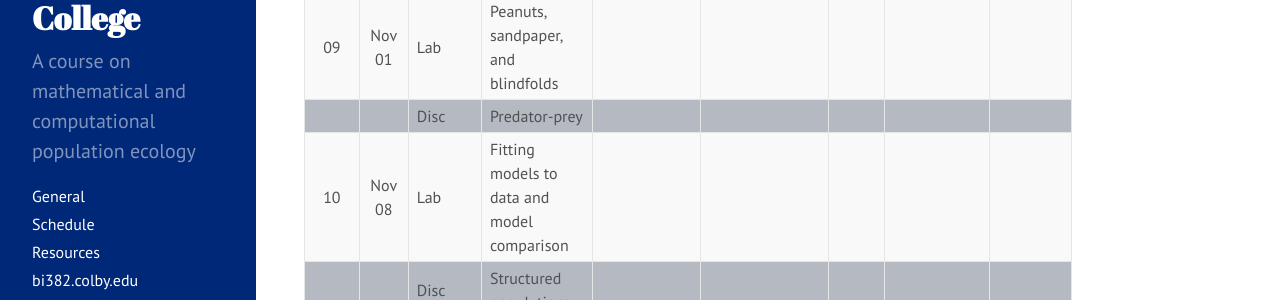
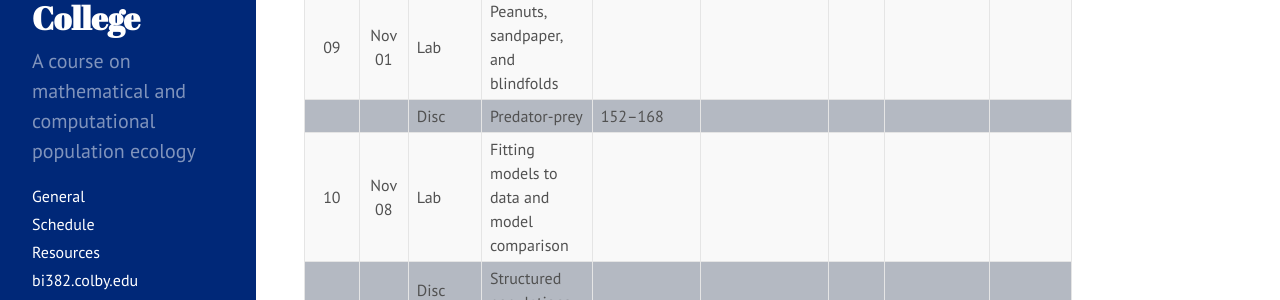
Before and after one commit to ColbyEcology/colbyecology.github.io, a Jekyll site: the page built from Schedule.md, in a window 1280 px wide and 900 px high, scrolled down 1575 px. Shown: the part 154-454 px from the top of the window. Built offline with Jekyll 4.4.1, drawn with Linux system fonts in a browser that asks for light colours.

Commit message:
pred prey readings

```diff
--- a/Schedule.md
+++ b/Schedule.md
@@ -46,7 +46,7 @@ title: "Schedule"
 | 08   | Oct 25 |   Lab   | Remodeling Project: methods presentation                                |                                                                                                                                                                                                                                                                                                           |                                                                                         |                                                                                         | [Remodeling Project: methods presentation](../Assignments/RemodelingProject/RemodelingProject_Methods.html)                                                            |                                                   |
 |      |        |  Disc   | Competition                                                             | 198-211, 212–224                                                                                                                                                                                                                                                                                          | [Competition using `phaseR`](../Presentations/Discussions/Wk08_Competition_phaseR.html) | [Ch. 8](../Assignments/LectureProblemSets/Ch08_ProblemNotes.html)                       | 8.1–3, 8.5–8, 8.X                                                                                                                                                      |                                                   |
 | 09   | Nov 01 |   Lab   | Peanuts, sandpaper, and blindfolds                                      |                                                                                                                                                                                                                                                                                                           |                                                                                         |                                                                                         |                                                                                                                                                                        |                                                   |
-|      |        |  Disc   | Predator-prey                                                           |                                                                                                                                                                                                                                                                                                           |                                                                                         |                                                                                         |                                                                                                                                                                        |                                                   |
+|      |        |  Disc   | Predator-prey                                                           | 152–168                                                                                                                                                                                                                                                                                                   |                                                                                         |                                                                                         |                                                                                                                                                                        |                                                   |
 | 10   | Nov 08 |   Lab   | Fitting models to data and model comparison                             |                                                                                                                                                                                                                                                                                                           |                                                                                         |                                                                                         |                                                                                                                                                                        |                                                   |
 |      |        |  Disc   | Structured populations                                                  |                                                                                                                                                                                                                                                                                                           |                                                                                         |                                                                                         |                                                                                                                                                                        |                                                   |
 | 11   | Nov 15 |   Lab   | Remodeling Project: results presentation                                |                                                                                                                                                                                                                                                                                                           |                                                                                         |                                                                                         |                                                                                                                                                                        |                                                   |
```
